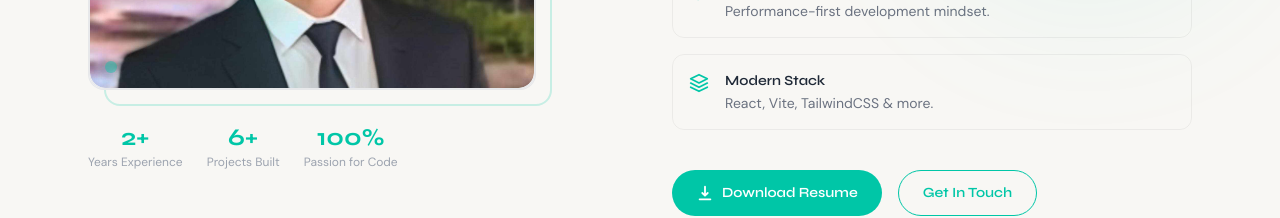
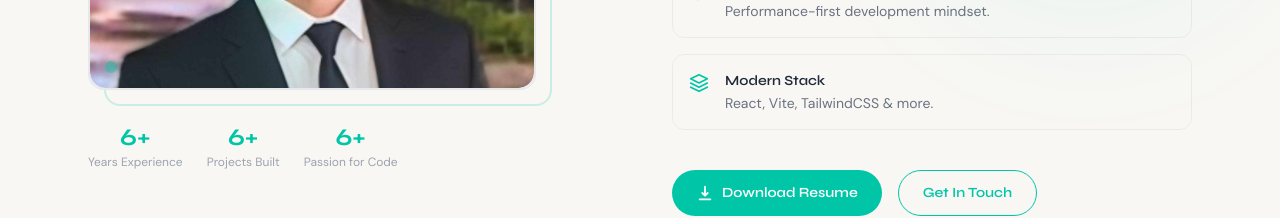
Before and after one commit to dhen-delacruz/dheniell-portfolio, a React (Vite) app: page / in a window 1280 px wide. Shown: the part 1460-1678 px from the top of the page. Built offline with nearby package versions, Linux system fonts and the light colour scheme.

Commit message:
update the 6 projecy only

```diff
--- a/src/components/About.jsx
+++ b/src/components/About.jsx
@@ -84,7 +84,7 @@ export default function About() {
                   transition={{ delay: 0.3 + i * 0.1 }}
                   className="text-center"
                 >
-                  <div className="font-display font-bold text-2xl text-accent">{s.value}</div>
+                  <div className="font-display font-bold text-2xl text-accent">6+</div>
                   <div className="font-body text-xs dark:text-gray-500 text-gray-400">{s.label}</div>
                 </motion.div>
               ))}
```
